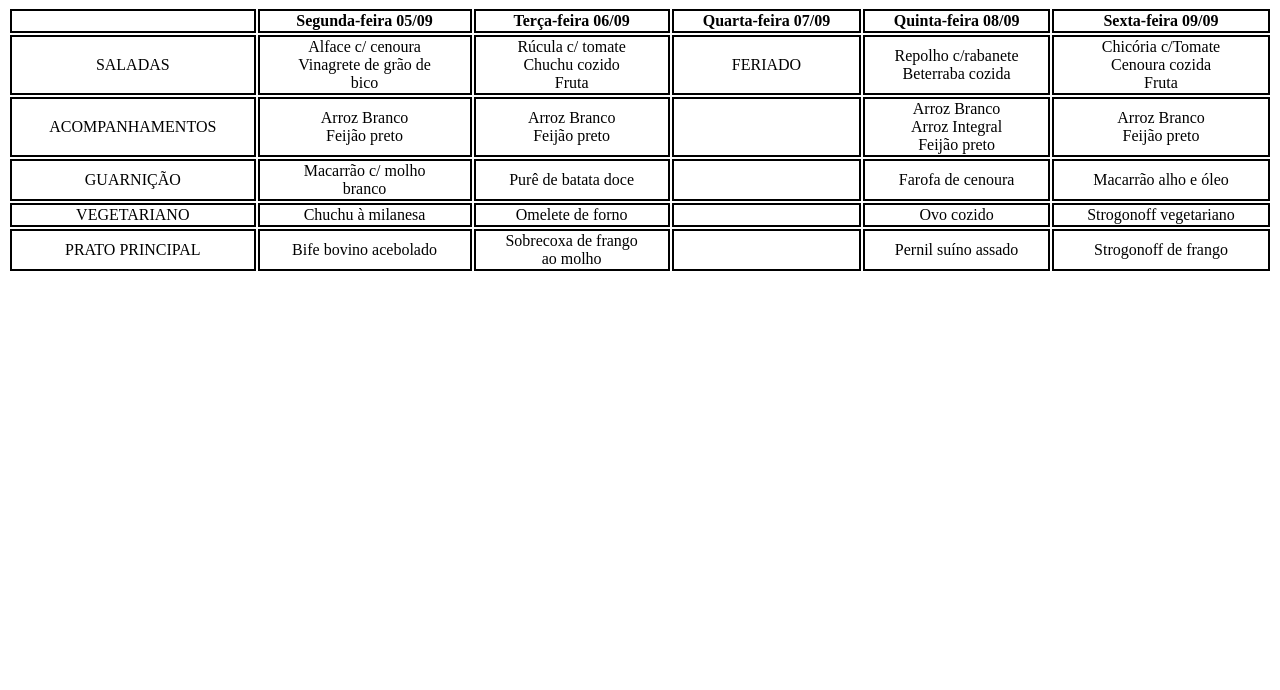
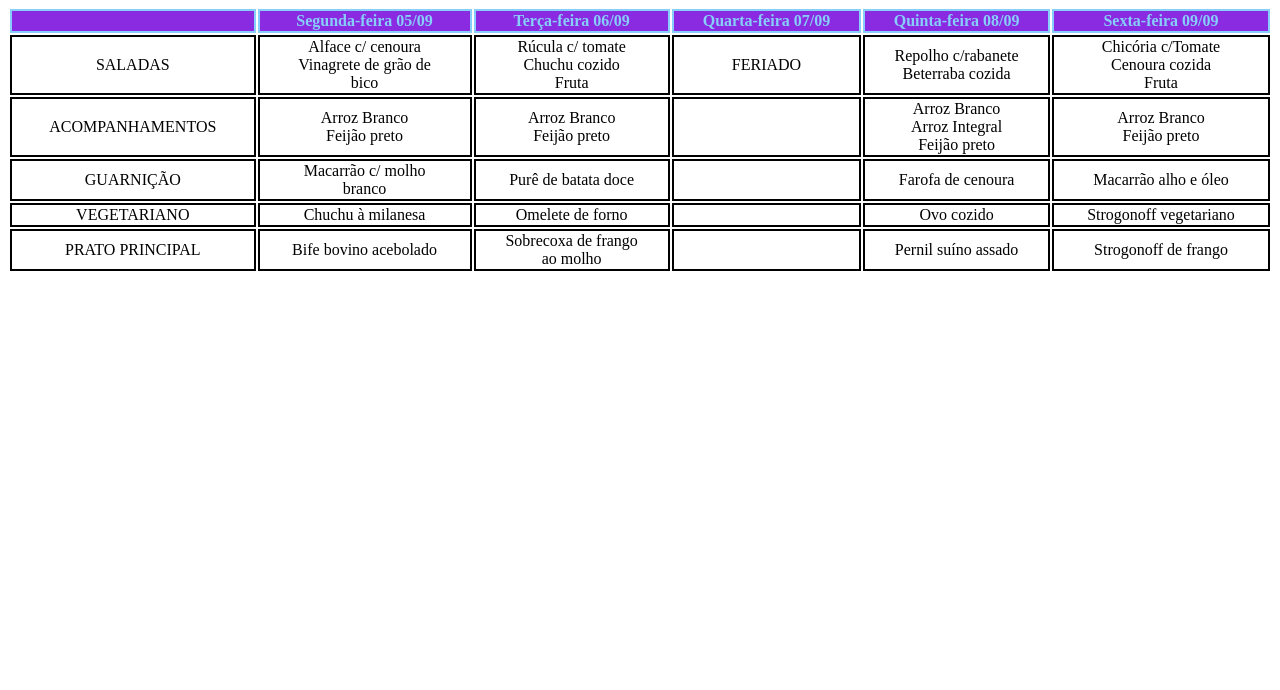
Before and after one commit to Chrisvagery/wed-design, a plain HTML site: page web05/index.html in a window 1280 px wide. Shown: the part 110-800 px from the top of the page. Drawn offline with Linux system fonts and the light colour scheme.

Commit message:
adicionada uma cor de fundo no cabeçalho da tabela

```diff
--- a/web05/style.css
+++ b/web05/style.css
@@ -14,3 +14,8 @@
   th{
     color: black;
   }
+
+  table tr th{
+    background-color: blueviolet;
+    color: lightskyblue;
+  }
```
